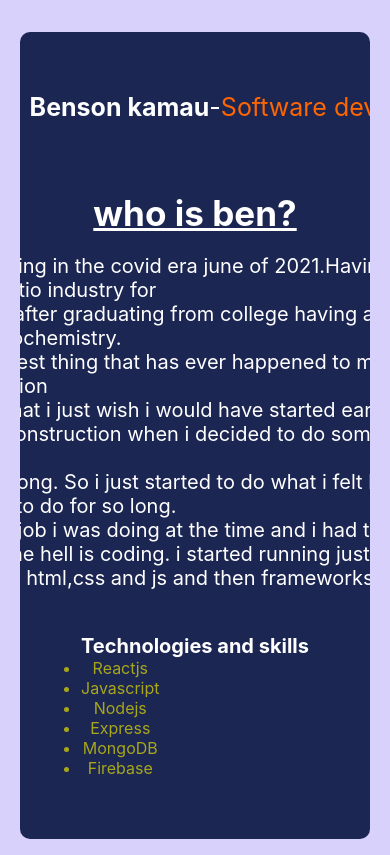
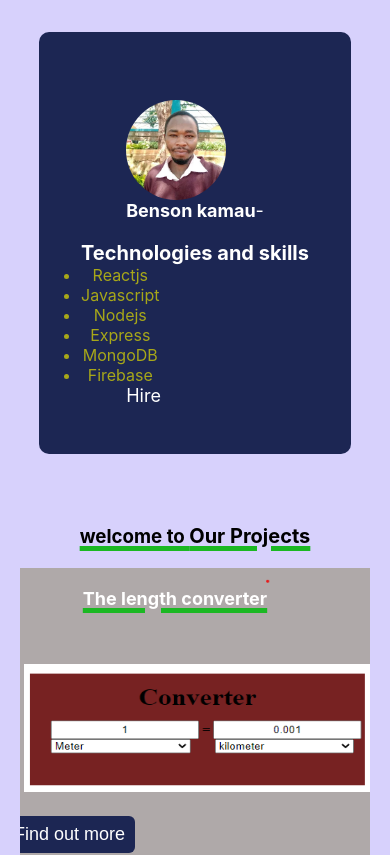
Before and after one commit to sirben181/my-app, a React (Create React App) app: page / in a window 390 px wide. Shown: the part 531-1386 px from the top of the page. Built offline with nearby package versions, Linux system fonts and the light colour scheme.

Commit message:
more media

```diff
--- a/src/pages/profile.css
+++ b/src/pages/profile.css
@@ -99,3 +99,44 @@ padding-top:20px;}
     /* background: #000; */
     color:coral;
 }
+@media only screen  and (min-width:200px) and (max-width: 900px){
+    .profile-container{
+        display:flex;
+        flex-direction: column;
+        width:80vw;
+        height:50vh;
+    }
+    .profile-wrapper{
+        display:flex;
+        flex-direction: column;
+        margin:10px;
+        padding:10px;
+    }
+    .profile{
+        width:40vh;
+    }
+    .header{
+        display:flex;
+        flex-direction: column;
+        justify-content: center;
+        margin-left:100px;
+        text-align: center;
+    }
+    .header h3{
+        font-size:18px;
+        text-wrap: wrap;
+    }
+    .header span .dash{
+        font-size:18px;
+    }
+    .header p{
+        display:none;
+    }
+    .profile-story .title, .profile-body{
+        display:none;
+    }
+    .hitmeup a{
+        margin-left: 100px;
+        margin-top:40px;
+    }
+}
```
